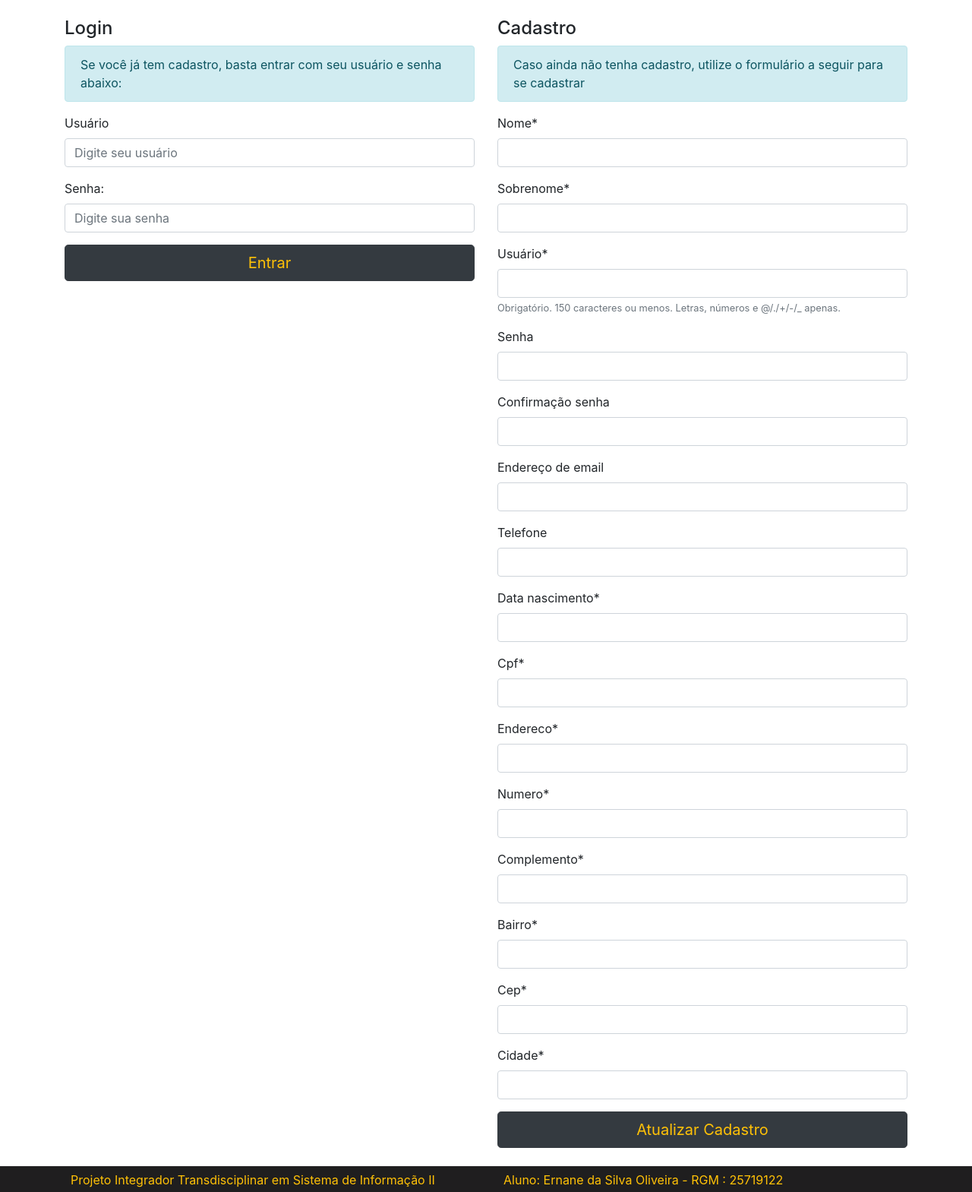
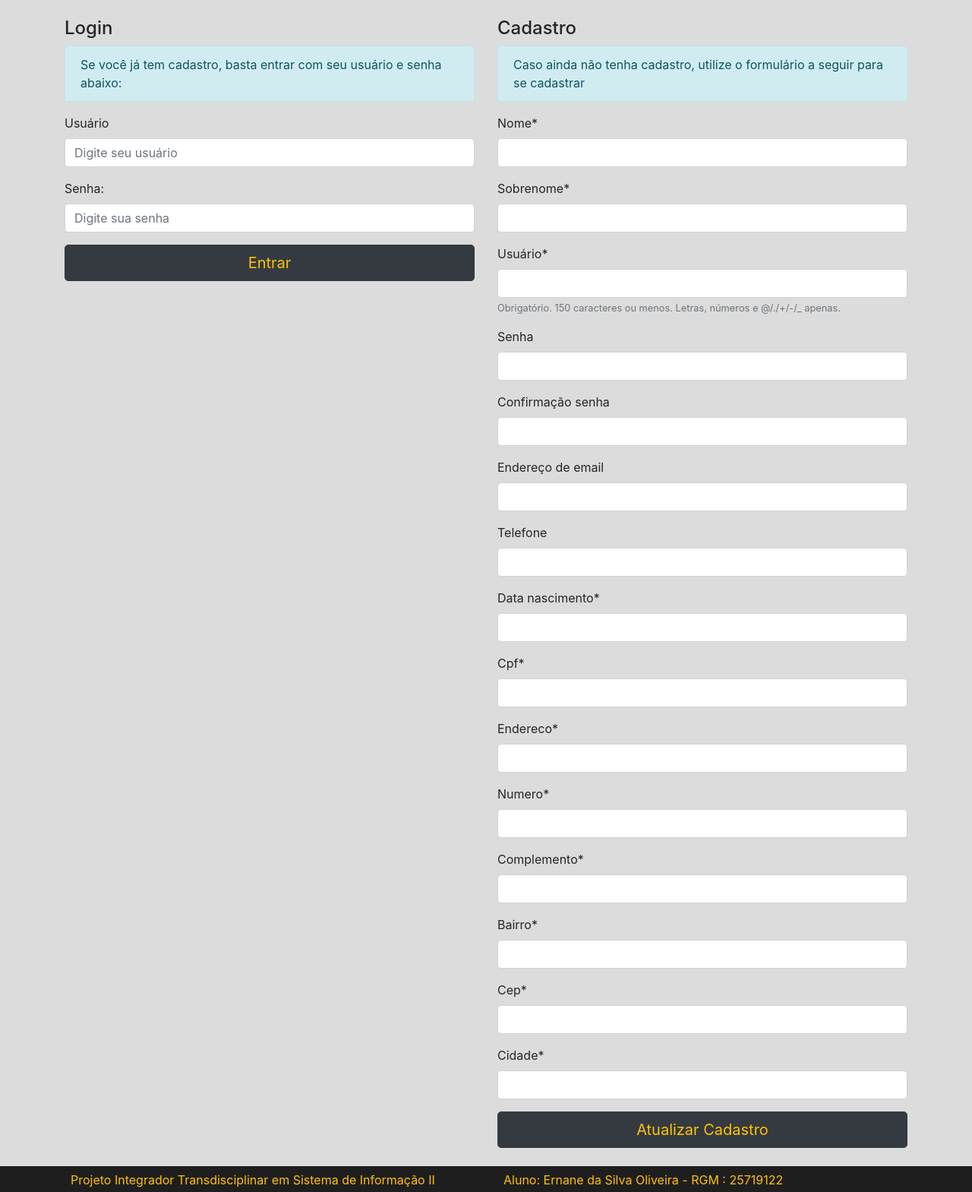
Before and after one commit to pyNandy/bemBolado, a Django app: page /perfil/ in a window 1280 px wide. Shown: the part 65-1634 px from the top of the page at 76% size. Run offline with Django 3.2, Linux system fonts and the light colour scheme; some libraries are stand-ins or nearby versions.

Commit message:
update template base

```diff
--- a/templates/base.html
+++ b/templates/base.html
@@ -24,11 +24,11 @@
     </script>
     <style>
         body {
-            /* background-image: url('{% static "image/pizza_fundo_base.jpg" %}'); */
+            /* background-image: url('{% static "image/pizza_fundo_base.jpg" %}');
             background: no-repeat center center fixed;
             background-size: cover;
-            background-blend-mode: multiply;
-            /* background-color: #dcdcdc; cor amarela clara com opacidade para suavizar a imagem */
+            background-blend-mode: multiply; */
+            background-color: #dcdcdc;
         }
 
         .navbar-brand {
```
